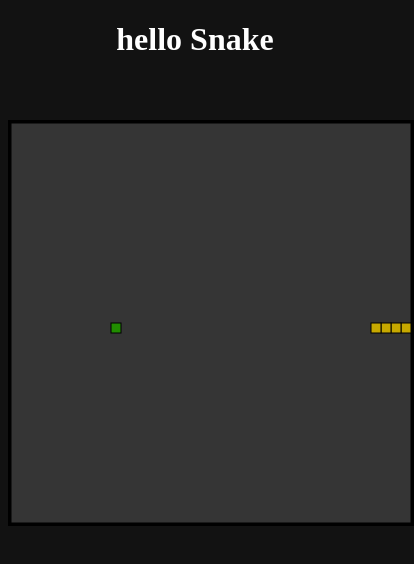
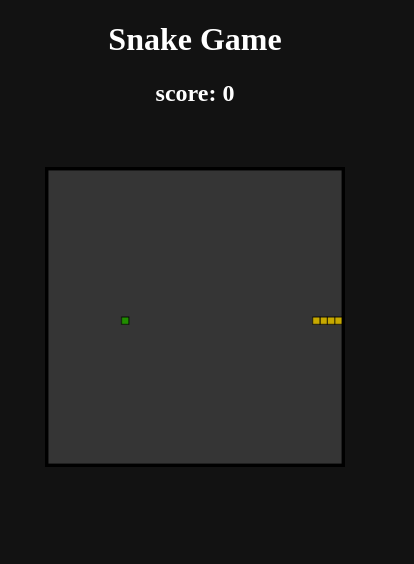
Before and after one commit to entez3/Snake, a plain HTML site: page snakeGame.html in a window 390 px wide. Shown: the whole page, 414 px wide, since content can reach past the window. Drawn offline with Linux system fonts and the light colour scheme.

Commit message:
add counting score

```diff
--- a/snakeGame.html
+++ b/snakeGame.html
@@ -5,12 +5,14 @@
     <meta http-equiv="X-UA-Compatible" content="IE=edge">
     <meta name="viewport" content="width=device-width, initial-scale=1.0">
     <link rel="stylesheet" href="style.css">
-    <title>Snake Game</title>
+    <title>Snake Game </title>
 </head>
 <body>
-    <h1>hello Snake</h1>
+    <h1>Snake Game</h1>
+   <main>
+       <h2>score: <span id="score">0</span></h2>
     <canvas id="gameCanvas" width="400" height="400"></canvas>
-
+   </main>
     <script src="/snakeGame.js"></script>
 </body>
 </html>
--- a/snakeGame.js
+++ b/snakeGame.js
@@ -16,6 +16,7 @@ const snake_border = "#000";
 const food_color = "#218d00";
 const food_border = "#0f4100";
 
+let score = 0;
 let food_x;
 let food_y;
 let changing_direction = false;
@@ -132,11 +133,11 @@ function change_direction(event) {
 function move_snake() {
   const head = { x: snake[0].x + dx, y: snake[0].y + dy };
   snake.unshift(head);
-
   const has_eaten_food = snake[0].x === food_x && snake[0].y === food_y;
   if (has_eaten_food) {
     // Increase score
-
+    score += 10;
+    document.getElementById("score").innerHTML = score;
     // Generate new food location
     gen_food();
   } else {
--- a/style.css
+++ b/style.css
@@ -1,16 +1,24 @@
-*{
+* {
   text-align: center;
   box-sizing: border-box;
 }
 
-body{
+body {
   color: #fff;
   background-color: #121212;
 }
 
-canvas{
+canvas {
+  grid-column: 2;
   margin-top: 40px;
   background-color: #353535;
   color: #fff;
   border: 3px solid #000;
 }
+
+@media screen and (max-width:400px) {
+    canvas{
+        width: 300px;
+        height: 300px;
+    }
+}
```
Lines whose indentation alone changed are shown as unchanged.
